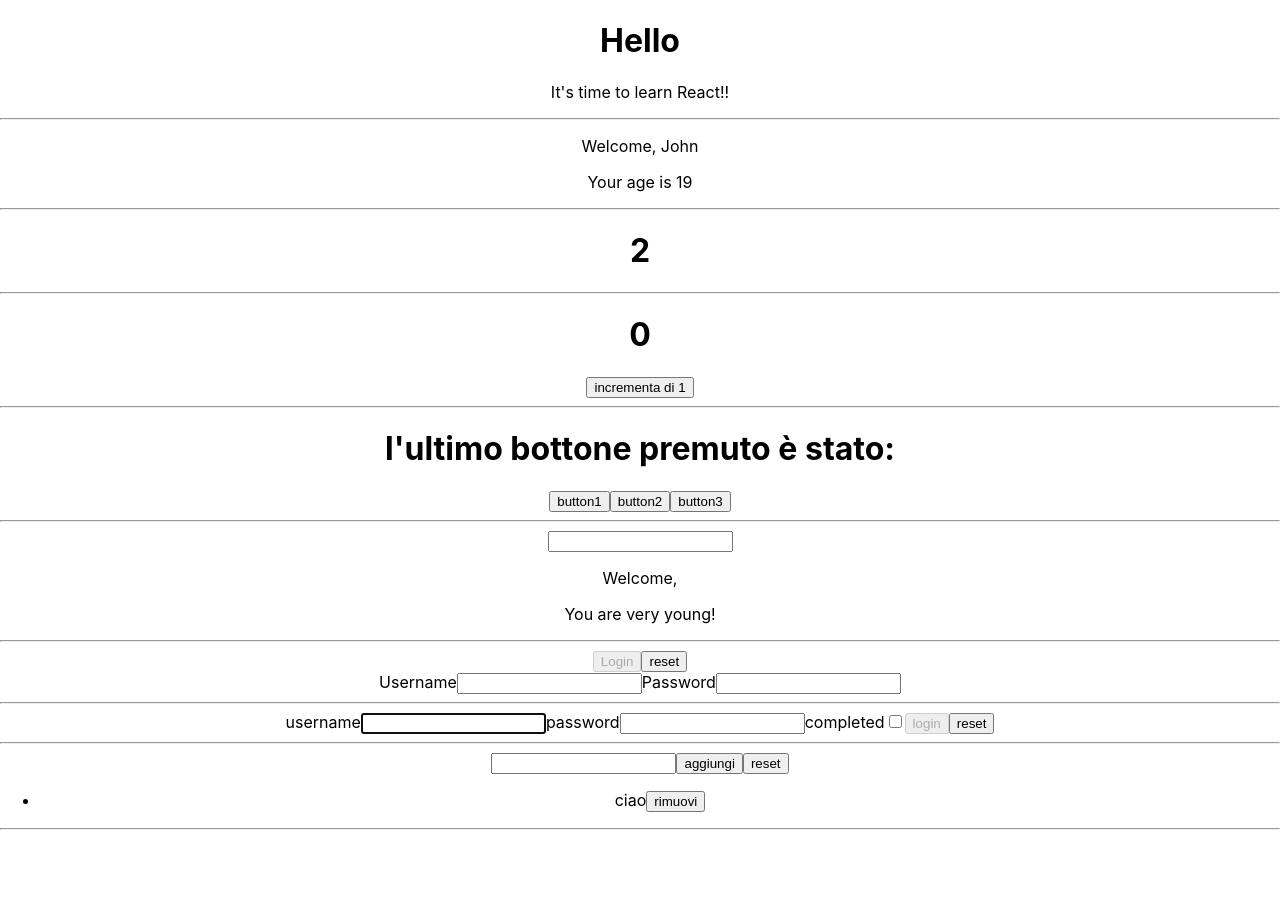
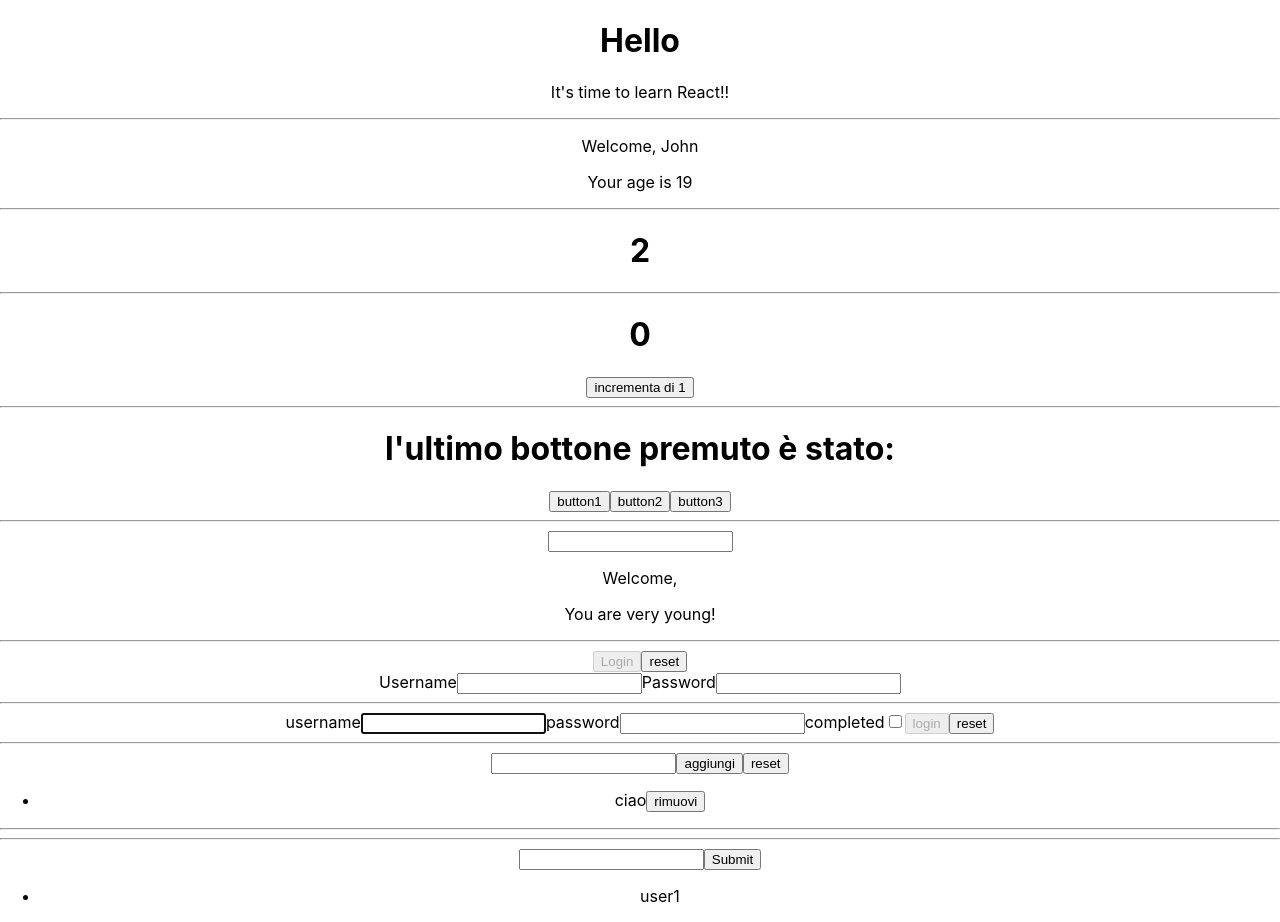
Before and after one commit to elperez365/reactExercises, a React (Create React App) app in the folder appesercizireact/: page / in a window 1280 px wide. Before the commit the page ends 838 px from the top, so only its background shows below. Built offline with nearby package versions, Linux system fonts and the light colour scheme; no server answers.

Commit message:
exercise 35 loaded

```diff
--- a/appesercizireact/src/App.js
+++ b/appesercizireact/src/App.js
@@ -10,6 +10,7 @@ import Login from "./login";
 import Unlogin from "./Unlogin";
 import TodoList from "./TodoList";
 import GithubUser from "./GithubUser";
+import GithubUserList from "./Githubserist";
 
 function App() {
   const [logged, setLogged] = useState(false)
@@ -56,6 +57,8 @@ function App() {
           />
         <hr/>
         <GithubUser/>
+        <hr/>
+        <GithubUserList/>
       </div>
     );
   }
--- /dev/null
+++ b/appesercizireact/src/Githubserist.jsx
@@ -0,0 +1,26 @@
+import { useState } from "react"
+
+
+function GithubUserList (){
+    const [list,Setlist] = useState(["user1"])
+
+    let handleSubmitForm = (event) => {
+        event.preventDefault()
+        console.log (event)
+        Setlist([...list,event.target[0].value])
+    }
+
+    return(
+        <div>
+            <form onSubmit={handleSubmitForm}>
+                <input type="text" />
+                <input type="submit" />
+            </form>
+            <ul>
+                {list.map((el)=> <li>{el}</li> )}
+            </ul>
+        </div>
+    )
+}
+
+export default GithubUserList
```
Also changed, not shown: appesercizireact/src/Counter.js (line endings or trailing spaces).
